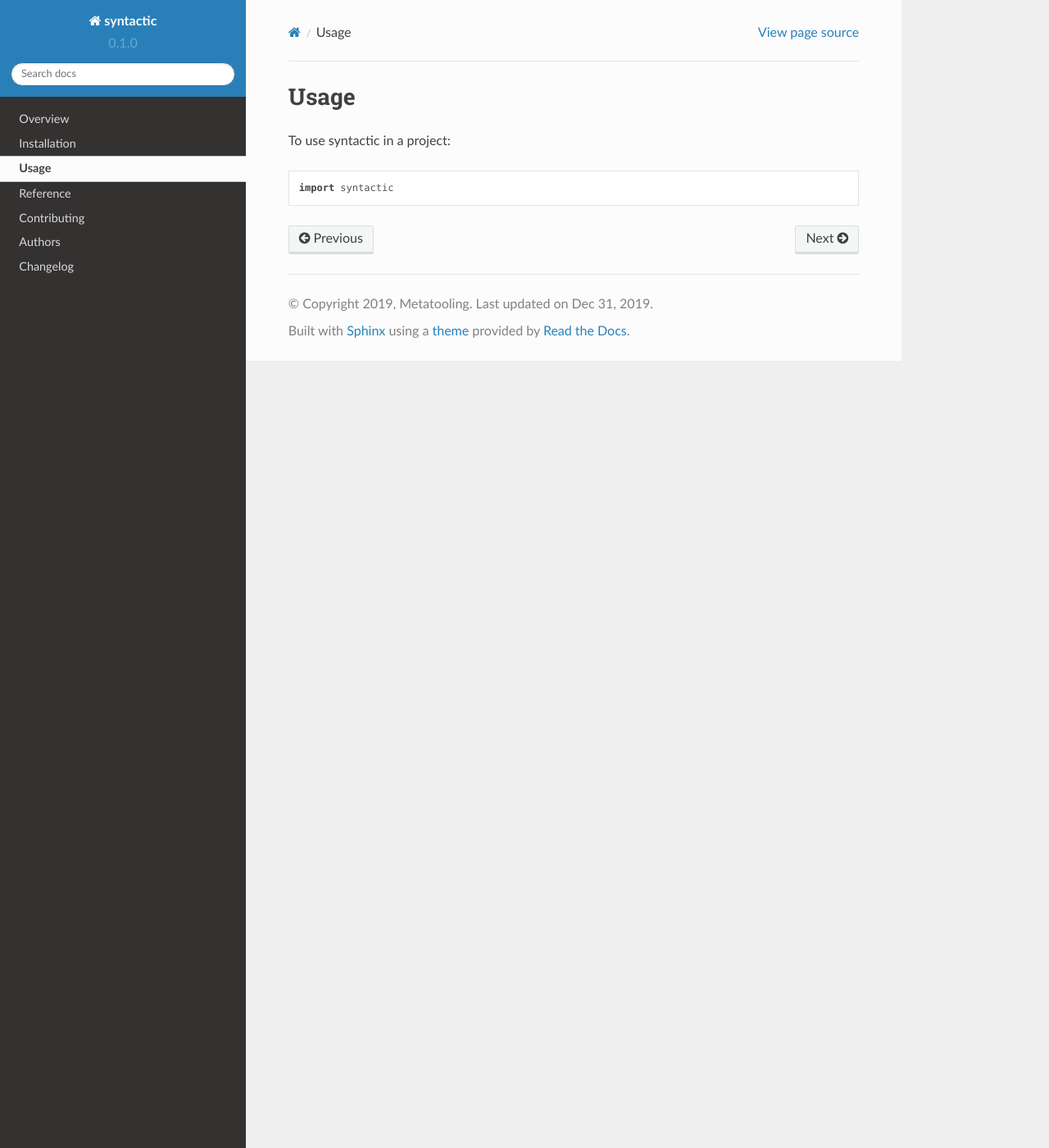
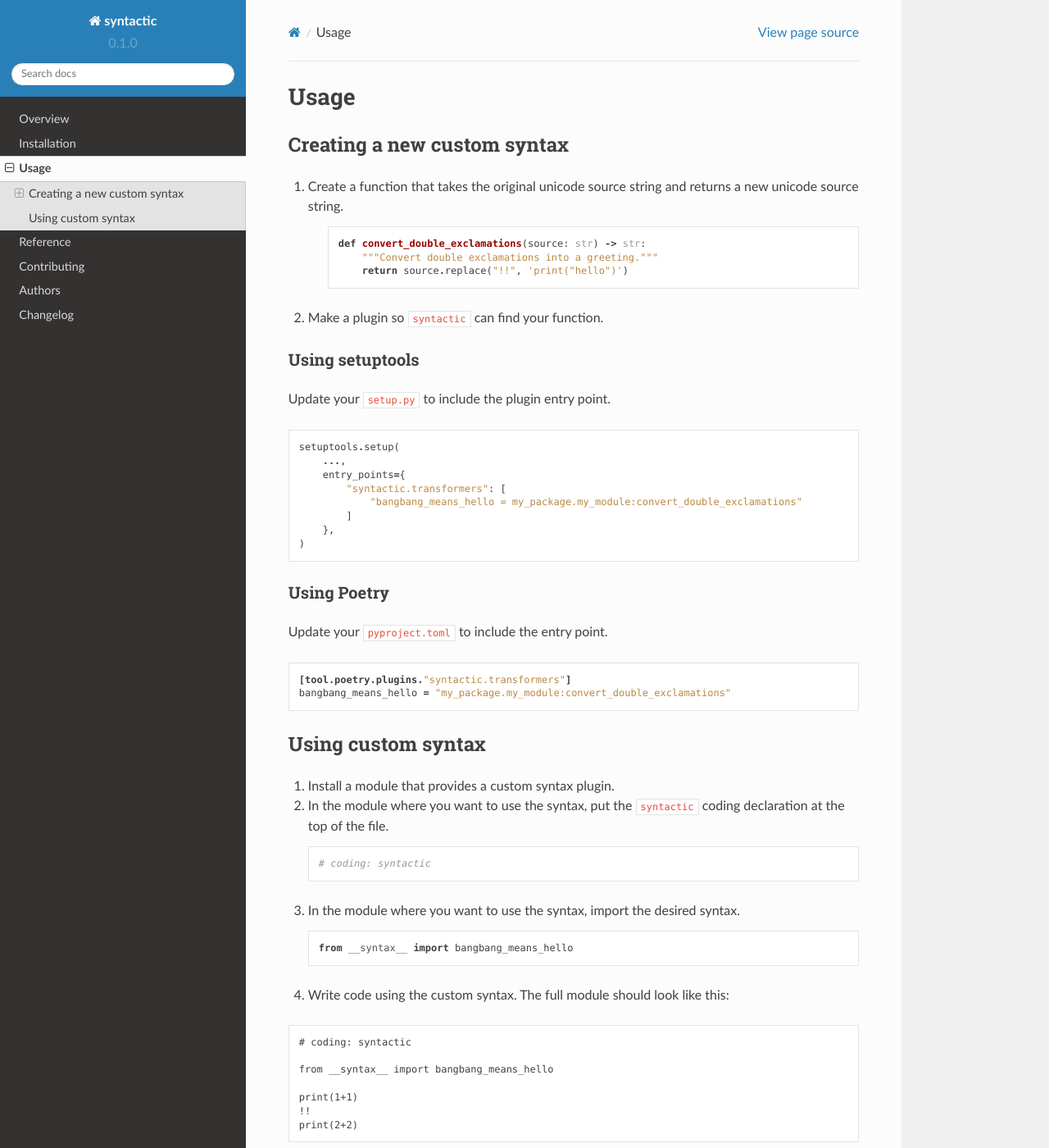
Before and after one commit to metatooling/syntactic, a Sphinx documentation site: the page built from docs/usage.rst, in a window 1280 px wide and 1400 px high. Shown: the whole window at 82% size. Built offline with Sphinx 7.4.7 and the Read the Docs theme 2.0.0, drawn with Linux system fonts in a browser that asks for light colours; some of the changed text lies outside the part shown.

Commit message:
Add docs

```diff
--- a/docs/usage.rst
+++ b/docs/usage.rst
@@ -2,6 +2,91 @@
 Usage
 =====
 
-To use syntactic in a project::
 
-	import syntactic
+Creating a new custom syntax
+==============================
+
+
+1. Create a function that takes the original unicode source string and returns a new unicode source string.
+
+    .. code-block:: python
+
+        def convert_double_exclamations(source: str) -> str:
+            """Convert double exclamations into a greeting."""
+            return source.replace("!!", 'print("hello")')
+
+
+2. Make a plugin so ``syntactic`` can find your function.
+
+
+
+Using setuptools
+----------------
+
+Update your ``setup.py`` to include the plugin entry point.
+
+.. code-block:: python
+
+    setuptools.setup(
+        ...,
+        entry_points={
+            "syntactic.transformers": [
+                "bangbang_means_hello = my_package.my_module:convert_double_exclamations"
+            ]
+        },
+    )
+
+
+
+Using Poetry
+-------------
+
+Update your ``pyproject.toml`` to include the entry point.
+
+.. code-block:: toml
+
+    [tool.poetry.plugins."syntactic.transformers"]
+    bangbang_means_hello = "my_package.my_module:convert_double_exclamations"
+
+
+
+
+Using custom syntax
+=======================
+
+1. Install a module that provides a custom syntax plugin.
+
+2. In the module where you want to use the syntax, put the ``syntactic`` coding declaration at the top of the file.
+
+   .. code-block:: python
+
+       # coding: syntactic
+
+
+
+3. In the module where you want to use the syntax, import the desired syntax.
+
+
+   .. code-block:: python
+
+       from __syntax__ import bangbang_means_hello
+
+
+4. Write code using the custom syntax. The full module should look like this:
+
+.. code-block::
+
+    # coding: syntactic
+
+    from __syntax__ import bangbang_means_hello
+
+    print(1+1)
+    !!
+    print(2+2)
+
+
+5. Run the module using the python environment where syntactic is installed. The output should be: ::
+
+     1
+     hello
+     2
--- a/pyproject.toml
+++ b/pyproject.toml
@@ -1,7 +1,7 @@
 [tool.poetry]
 name = "syntactic"
 version = "0.1.0" # PACKAGE_VERSION  (This comment helps bumpversion find the right line.)
-description = ""
+description = "Custom syntax for Python."
 authors = ["Metatooling <metatooling@cordaz.com>"]
 readme = "README.rst"
 
```
Also changed, not shown: README.rst (+0 -34 lines).
